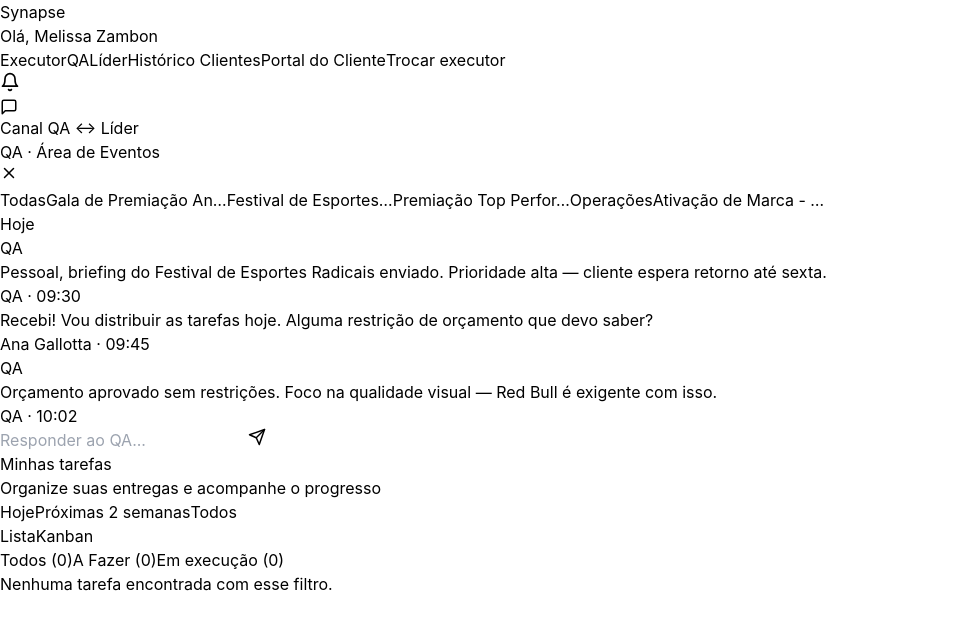
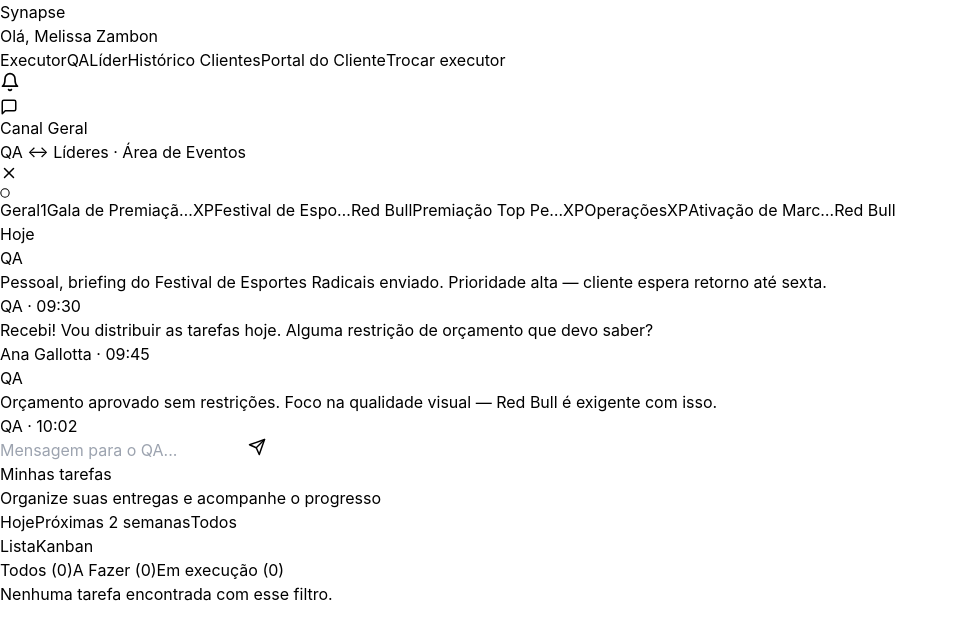
Before and after one commit to anacpgallotta-hue/synapse-mvp, a React (Vite) app: page / in a window 1280 px wide. Shown: the top 640 px of the page, without its empty margins (0-958 px from the left). Built offline with nearby package versions, Linux system fonts and the light colour scheme.

Commit message:
Add 1 file, update 1 file

```diff
--- a/src/App.jsx
+++ b/src/App.jsx
@@ -2636,64 +2636,122 @@ function KanbanCreateTask({ projectId, project, team, addTask }) {
 // QA ↔ LÍDER CHAT PANEL (slide-out)
 // ============================
 function QaLiderChatPanel({ isOpen, onClose, role }) {
-  const { qaLiderMessages, sendQaLiderMsg, markQaLiderRead, projects } = useContext(AppContext);
+  const { qaLiderMessages, qaLiderLastRead, sendQaLiderMsg, markQaLiderRead, projects, clients } = useContext(AppContext);
   const [input, setInput] = useState("");
-  const [filter, setFilter] = useState("todos");
+  const [channel, setChannel] = useState("geral"); // "geral" or projectId
   const chatEndRef = useRef(null);
   const author = role === "qa" ? "QA" : "Ana Gallotta";
 
   // Mark as read when panel opens
-  useState(() => { if (isOpen) markQaLiderRead(role); });
-  // Also mark on every render while open
   if (isOpen) setTimeout(() => markQaLiderRead(role), 100);
 
   const send = () => {
     if (!input.trim()) return;
-    sendQaLiderMsg(role, author, input.trim());
+    const pid = channel === "geral" ? null : channel;
+    sendQaLiderMsg(role, author, input.trim(), pid);
     setInput("");
     setTimeout(() => chatEndRef.current?.scrollIntoView({ behavior: "smooth" }), 50);
   };
 
-  const filtered = filter === "todos" ? qaLiderMessages : qaLiderMessages.filter(m => m.projectId === filter);
+  // Filter: geral = only null projectId messages; project = only that projectId
+  const channelMessages = channel === "geral"
+    ? qaLiderMessages.filter(m => !m.projectId)
+    : qaLiderMessages.filter(m => m.projectId === channel);
+
+  const areaProjects = projects.filter(p => p.area === "eventos");
+
+  // Unread per channel
+  const getChannelUnread = (ch) => {
+    const msgs = ch === "geral" ? qaLiderMessages.filter(m => !m.projectId) : qaLiderMessages.filter(m => m.projectId === ch);
+    const lastRead = qaLiderLastRead[role] || 0;
+    return msgs.filter(m => m.from !== role && m.id > lastRead).length;
+  };
+
+  // Current channel info
+  const activeProject = channel !== "geral" ? areaProjects.find(p => p.id === channel) : null;
+  const activeClient = activeProject ? clients.find(c => c.id === activeProject.clientId) : null;
 
   // Group messages by date
   const grouped = [];
   let lastDate = "";
-  filtered.forEach(m => {
+  channelMessages.forEach(m => {
     if (m.date !== lastDate) { grouped.push({ type: "date", date: m.date }); lastDate = m.date; }
     grouped.push({ type: "msg", ...m });
   });
 
   return (
     <>
-      {/* Backdrop */}
       {isOpen && <div className="fixed inset-0 bg-black bg-opacity-20 z-40 transition-opacity" onClick={onClose} />}
-      {/* Panel */}
       <div className={`fixed top-0 right-0 h-full w-[420px] bg-white shadow-2xl z-50 flex flex-col transition-transform duration-300 ${isOpen ? "translate-x-0" : "translate-x-full"}`}>
         {/* Header */}
         <div className="border-b border-gray-200 px-5 py-4 flex items-center justify-between flex-shrink-0">
           <div className="flex items-center gap-3">
-            <div className="h-9 w-9 rounded-full bg-blue-100 flex items-center justify-center">
-              <svg width="18" height="18" viewBox="0 0 24 24" fill="none" stroke="currentColor" strokeWidth="2" strokeLinecap="round" strokeLinejoin="round" className="text-blue-600"><path d="M21 15a2 2 0 0 1-2 2H7l-4 4V5a2 2 0 0 1 2-2h14a2 2 0 0 1 2 2z"/></svg>
+            <div className={`h-9 w-9 rounded-full flex items-center justify-center ${channel === "geral" ? "bg-blue-100" : "bg-purple-100"}`}>
+              <svg width="18" height="18" viewBox="0 0 24 24" fill="none" stroke="currentColor" strokeWidth="2" strokeLinecap="round" strokeLinejoin="round" className={channel === "geral" ? "text-blue-600" : "text-purple-600"}><path d="M21 15a2 2 0 0 1-2 2H7l-4 4V5a2 2 0 0 1 2-2h14a2 2 0 0 1 2 2z"/></svg>
             </div>
             <div>
-              <h3 className="font-semibold text-gray-900 text-sm">Canal QA ↔ Líder</h3>
-              <p className="text-xs text-gray-500">{role === "qa" ? "Ana Gallotta (Líder)" : "QA"} · Área de Eventos</p>
+              {channel === "geral" ? (
+                <>
+                  <h3 className="font-semibold text-gray-900 text-sm">Canal Geral</h3>
+                  <p className="text-xs text-gray-500">QA ↔ Líderes · Área de Eventos</p>
+                </>
+              ) : (
+                <>
+                  <h3 className="font-semibold text-gray-900 text-sm">{activeProject?.name || "Projeto"}</h3>
+                  <p className="text-xs text-gray-500">Cliente: <span className="font-medium text-gray-700">{activeClient?.name || "—"}</span> · Líder: {activeProject?.responsible || "—"}</p>
+                </>
+              )}
             </div>
           </div>
           <button onClick={onClose} className="p-2 hover:bg-gray-100 rounded-lg transition-colors"><X size={18} className="text-gray-400" /></button>
         </div>
 
-        {/* Project filter tabs */}
-        <div className="border-b border-gray-100 px-4 py-2 flex gap-1.5 overflow-x-auto flex-shrink-0">
-          <button onClick={() => setFilter("todos")} className={`px-3 py-1.5 text-xs font-medium rounded-full border whitespace-nowrap transition-colors ${filter === "todos" ? "bg-gray-900 text-white border-gray-900" : "bg-white text-gray-500 border-gray-200 hover:bg-gray-50"}`}>Todas</button>
-          {projects.filter(p => p.area === "eventos").map(p => (
-            <button key={p.id} onClick={() => setFilter(p.id)} className={`px-3 py-1.5 text-xs font-medium rounded-full border whitespace-nowrap transition-colors ${filter === p.id ? "bg-blue-600 text-white border-blue-600" : "bg-white text-gray-500 border-gray-200 hover:bg-gray-50"}`}>{p.name.length > 20 ? p.name.substring(0, 20) + "…" : p.name}</button>
-          ))}
+        {/* Channel tabs */}
+        <div className="border-b border-gray-100 px-3 py-2 flex gap-1 overflow-x-auto flex-shrink-0">
+          {(() => {
+            const geralUnread = getChannelUnread("geral");
+            return (
+              <button onClick={() => setChannel("geral")} className={`px-3 py-1.5 text-xs font-medium rounded-lg border whitespace-nowrap transition-colors flex items-center gap-1.5 ${channel === "geral" ? "bg-gray-900 text-white border-gray-900" : "bg-white text-gray-500 border-gray-200 hover:bg-gray-50"}`}>
+                <svg width="10" height="10" viewBox="0 0 24 24" fill="none" stroke="currentColor" strokeWidth="2.5"><circle cx="12" cy="12" r="10"/></svg>
+                Geral
+                {geralUnread > 0 && <span className={`text-[9px] rounded-full px-1.5 py-0.5 font-bold ${channel === "geral" ? "bg-white text-gray-900" : "bg-red-500 text-white"}`}>{geralUnread}</span>}
+              </button>
+            );
+          })()}
+          {areaProjects.map(p => {
+            const cl = clients.find(c => c.id === p.clientId);
+            const unread = getChannelUnread(p.id);
+            const label = p.name.length > 16 ? p.name.substring(0, 16) + "…" : p.name;
+            return (
+              <button key={p.id} onClick={() => setChannel(p.id)} className={`px-3 py-1.5 text-xs font-medium rounded-lg border whitespace-nowrap transition-colors flex items-center gap-1.5 ${channel === p.id ? "bg-blue-600 text-white border-blue-600" : "bg-white text-gray-500 border-gray-200 hover:bg-gray-50"}`}>
+                <span className="truncate">{label}</span>
+                {cl && <span className={`text-[9px] px-1 py-0.5 rounded ${channel === p.id ? "bg-blue-500 text-blue-100" : "bg-gray-100 text-gray-400"}`}>{cl.name}</span>}
+                {unread > 0 && <span className={`text-[9px] rounded-full px-1.5 py-0.5 font-bold ${channel === p.id ? "bg-white text-blue-600" : "bg-red-500 text-white"}`}>{unread}</span>}
+              </button>
+            );
+          })}
         </div>
 
         {/* Messages */}
         <div className="flex-1 overflow-y-auto px-4 py-4 space-y-1">
+          {channel === "geral" && channelMessages.length === 0 && (
+            <div className="text-center py-8">
+              <div className="h-12 w-12 rounded-full bg-blue-50 flex items-center justify-center mx-auto mb-3">
+                <svg width="24" height="24" viewBox="0 0 24 24" fill="none" stroke="currentColor" strokeWidth="1.5" className="text-blue-400"><path d="M21 15a2 2 0 0 1-2 2H7l-4 4V5a2 2 0 0 1 2-2h14a2 2 0 0 1 2 2z"/></svg>
+              </div>
+              <p className="text-sm text-gray-500 font-medium">Canal geral</p>
+              <p className="text-xs text-gray-400 mt-1">Comunicação aberta entre QA e todos os líderes da área.</p>
+            </div>
+          )}
+          {channel !== "geral" && channelMessages.length === 0 && (
+            <div className="text-center py-8">
+              <div className="h-12 w-12 rounded-full bg-purple-50 flex items-center justify-center mx-auto mb-3">
+                <svg width="24" height="24" viewBox="0 0 24 24" fill="none" stroke="currentColor" strokeWidth="1.5" className="text-purple-400"><path d="M21 15a2 2 0 0 1-2 2H7l-4 4V5a2 2 0 0 1 2-2h14a2 2 0 0 1 2 2z"/></svg>
+              </div>
+              <p className="text-sm text-gray-500 font-medium">{activeProject?.name}</p>
+              <p className="text-xs text-gray-400 mt-1">Cliente: {activeClient?.name || "—"} · Discussões sobre este projeto.</p>
+            </div>
+          )}
           {grouped.map((item, i) => {
             if (item.type === "date") {
               return <div key={"d" + i} className="flex items-center gap-3 py-3"><div className="flex-1 h-px bg-gray-200" /><span className="text-[10px] text-gray-400 font-medium uppercase">{item.date === new Date().toISOString().split("T")[0] ? "Hoje" : item.date}</span><div className="flex-1 h-px bg-gray-200" /></div>;
@@ -2709,7 +2767,6 @@ function QaLiderChatPanel({ isOpen, onClose, role }) {
                   )}
                   <div>
                     <div className={`px-3.5 py-2.5 rounded-2xl text-sm ${isMe ? "bg-blue-600 text-white rounded-br-md" : "bg-gray-100 text-gray-800 rounded-bl-md"}`}>
-                      {item.projectId && (() => { const proj = projects.find(p => p.id === item.projectId); return proj ? <p className={`text-[10px] font-semibold mb-1 ${isMe ? "text-blue-200" : "text-blue-500"}`}>#{proj.name}</p> : null; })()}
                       <p>{item.text}</p>
                     </div>
                     <p className={`text-[10px] mt-0.5 px-1 ${isMe ? "text-right text-gray-400" : "text-gray-400"}`}>{item.author} · {item.time}</p>
@@ -2719,13 +2776,20 @@ function QaLiderChatPanel({ isOpen, onClose, role }) {
             );
           })}
           <div ref={chatEndRef} />
-          {filtered.length === 0 && <p className="text-center text-gray-400 text-sm py-8">Nenhuma mensagem ainda.</p>}
         </div>
 
         {/* Input */}
         <div className="border-t border-gray-200 p-4 flex-shrink-0">
+          {channel !== "geral" && activeClient && (
+            <div className="flex items-center gap-1.5 mb-2">
+              <span className="text-[10px] text-gray-400">Enviando em</span>
+              <span className="text-[10px] font-medium text-purple-600 bg-purple-50 px-1.5 py-0.5 rounded">{activeProject?.name}</span>
+              <span className="text-[10px] text-gray-400">·</span>
+              <span className="text-[10px] text-gray-500">{activeClient.name}</span>
+            </div>
+          )}
           <div className="flex gap-2">
-            <input value={input} onChange={e => setInput(e.target.value)} onKeyDown={e => { if (e.key === "Enter" && !e.shiftKey) { e.preventDefault(); send(); } }} placeholder={role === "qa" ? "Briefing, instrução ou feedback..." : "Responder ao QA..."} className="flex-1 border border-gray-200 rounded-xl px-4 py-2.5 text-sm focus:outline-none focus:ring-2 focus:ring-blue-400 focus:border-transparent" />
+            <input value={input} onChange={e => setInput(e.target.value)} onKeyDown={e => { if (e.key === "Enter" && !e.shiftKey) { e.preventDefault(); send(); } }} placeholder={channel === "geral" ? (role === "qa" ? "Mensagem para todos os líderes..." : "Mensagem para o QA...") : `Mensagem sobre ${activeProject?.name || "projeto"}...`} className="flex-1 border border-gray-200 rounded-xl px-4 py-2.5 text-sm focus:outline-none focus:ring-2 focus:ring-blue-400 focus:border-transparent" />
             <button onClick={send} disabled={!input.trim()} className={`p-2.5 rounded-xl transition-colors ${input.trim() ? "bg-blue-600 text-white hover:bg-blue-700" : "bg-gray-100 text-gray-400 cursor-not-allowed"}`}>
               <svg width="18" height="18" viewBox="0 0 24 24" fill="none" stroke="currentColor" strokeWidth="2" strokeLinecap="round" strokeLinejoin="round"><line x1="22" y1="2" x2="11" y2="13"/><polygon points="22 2 15 22 11 13 2 9 22 2"/></svg>
             </button>
```
Also changed, not shown: .dyad/screenshot/b5486e289628f0d232f5b214e6738f27a98f747b.png (added).
